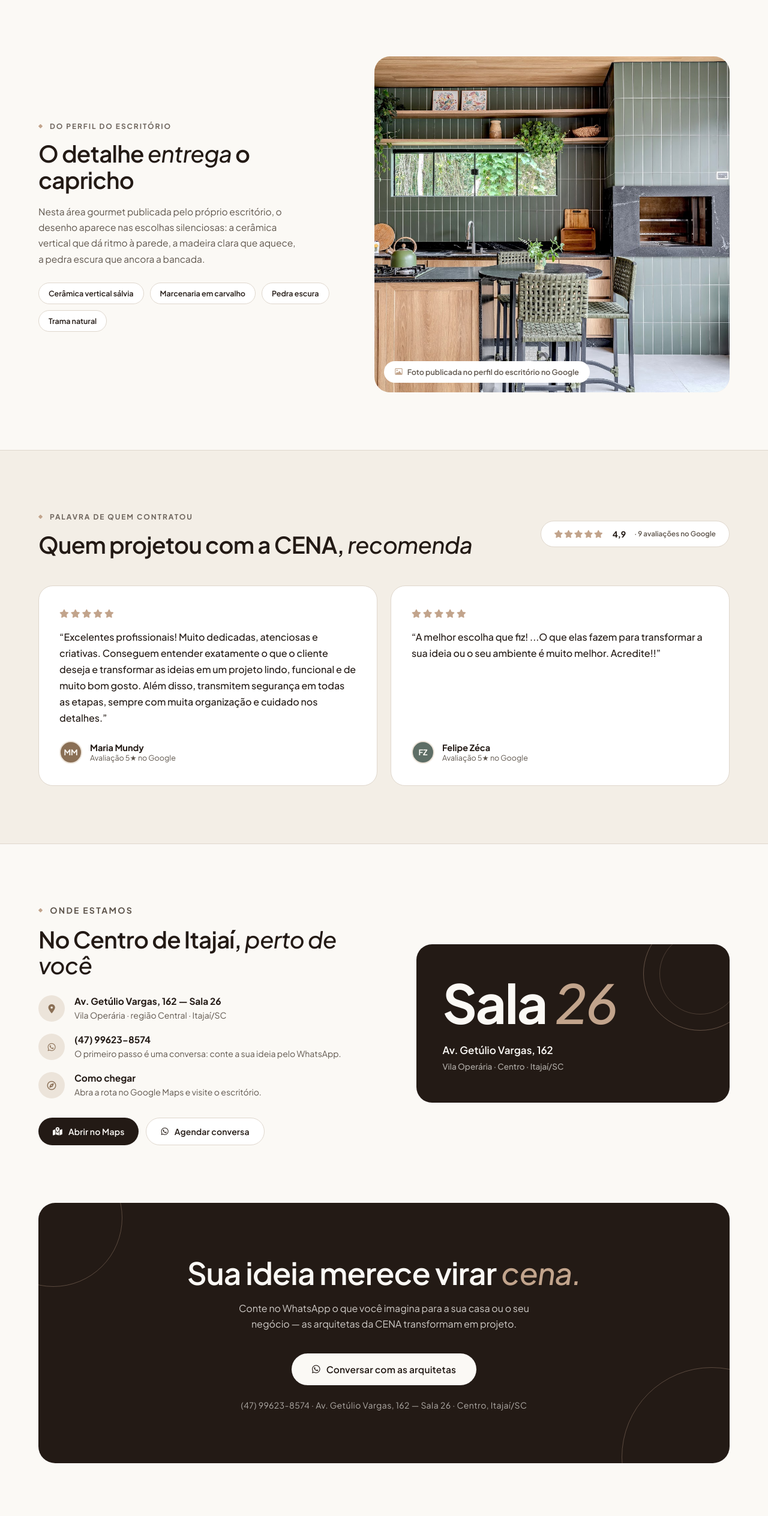
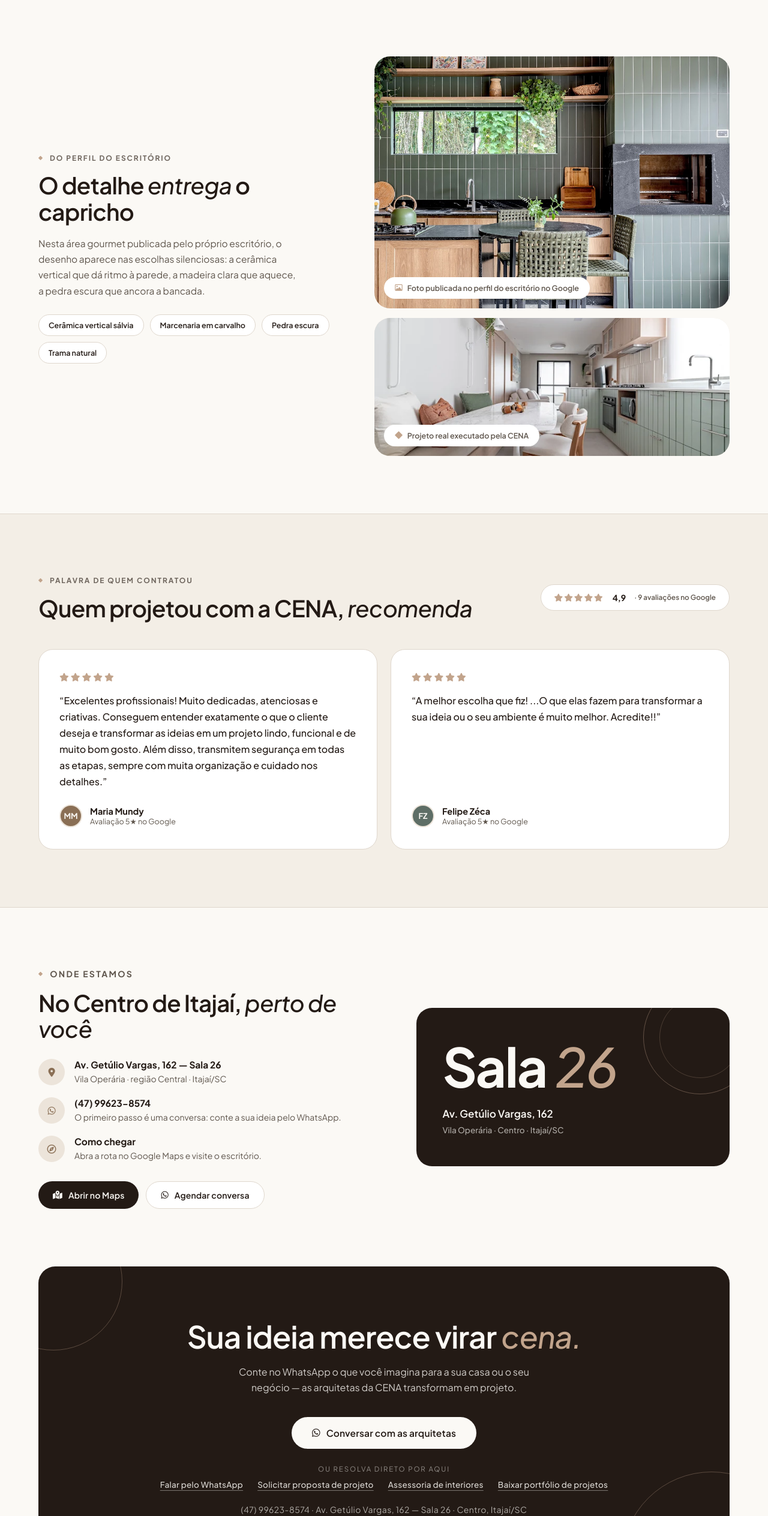
Before and after one commit to LucasHang/LucasHang.github.io, a plain HTML site: page cena-arquitetura/index.html in a window 1280 px wide. Shown: the part 3813-6340 px from the top of the page at 60% size. Drawn offline with Linux system fonts and the light colour scheme.

Commit message:
v2: RESSA fade da faixa; SL fotos+credenciais Lucidi (entrevista); CENA foto projeto real + links externos

```diff
--- a/cena-arquitetura/index.html
+++ b/cena-arquitetura/index.html
@@ -169,6 +169,16 @@
 .detail-pic img{width:100%;height:560px;object-fit:cover}
 .detail-pic .tag{position:absolute;left:16px;bottom:16px;background:var(--white);border-radius:9999px;padding:10px 18px;font-size:12.5px;font-weight:600;color:var(--sub);display:inline-flex;align-items:center;gap:8px}
 .detail-pic .tag i{color:var(--caramel)}
+.detail-pic.duo{border-radius:0;overflow:visible;background:transparent;display:flex;flex-direction:column;gap:16px}
+.detail-pic.duo figure{position:relative;margin:0;border-radius:26px;overflow:hidden;background:var(--sand)}
+.detail-pic.duo img{display:block;width:100%;object-fit:cover;height:auto}
+.detail-pic.duo .duo-main img{height:420px}
+.detail-pic.duo .duo-sub img{height:230px}
+.cta-links-sep{font-size:11.5px;letter-spacing:.16em;text-transform:uppercase;color:rgba(251,249,245,.5);margin:26px 0 10px;position:relative}
+.cta-links{display:flex;flex-wrap:wrap;gap:10px 24px;justify-content:center;position:relative}
+.cta-links a{color:rgba(251,249,245,.85);font-size:13.5px;font-weight:500;letter-spacing:.02em;text-decoration:underline;text-underline-offset:4px;text-decoration-color:rgba(251,249,245,.4);transition:color .2s}
+.cta-links a:hover{color:#fff}
+@media (max-width:980px){.detail-pic.duo .duo-main img{height:320px}.detail-pic.duo .duo-sub img{height:200px}}
 
 /* ---------- reviews ---------- */
 .reviews{background:var(--sand-soft);border-top:1px solid var(--line);border-bottom:1px solid var(--line)}
@@ -445,9 +455,15 @@
         <span>Cerâmica vertical sálvia</span><span>Marcenaria em carvalho</span><span>Pedra escura</span><span>Trama natural</span>
       </div>
     </div>
-    <div class="detail-pic rv">
-      <img src="gallery/gal-01.jpg" alt="Área gourmet projetada pelo escritório, em enquadramento vertical: ilha em carvalho, cerâmica verde e churrasqueira em pedra" loading="lazy">
-      <span class="tag"><i class="fa-regular fa-image"></i> Foto publicada no perfil do escritório no Google</span>
+    <div class="detail-pic duo rv">
+      <figure class="duo-main">
+        <img src="gallery/gal-01.jpg" alt="Área gourmet projetada pelo escritório, em enquadramento vertical: ilha em carvalho, cerâmica verde e churrasqueira em pedra" loading="lazy">
+        <span class="tag"><i class="fa-regular fa-image"></i> Foto publicada no perfil do escritório no Google</span>
+      </figure>
+      <figure class="duo-sub">
+        <img src="assets/cena-projeto-real.webp" alt="Cozinha integrada projetada pela CENA: mesa marmorizada, armários ripados verde-claro e marcenaria clara — projeto real" loading="lazy">
+        <span class="tag"><i class="fa-solid fa-diamond"></i> Projeto real executado pela CENA</span>
+      </figure>
     </div>
   </div>
 </section>
@@ -511,6 +527,13 @@
       <h2>Sua ideia merece virar <em>cena.</em></h2>
       <p>Conte no WhatsApp o que você imagina para a sua casa ou o seu negócio — as arquitetas da CENA transformam em projeto.</p>
       <a class="btn btn-invert" href="https://wa.me/5547996238574?text=Ol%C3%A1%21%20Vi%20a%20p%C3%A1gina%20da%20CENA%20arquitetura%20e%20quero%20conversar%20sobre%20um%20projeto." target="_blank" rel="noopener"><i class="fa-brands fa-whatsapp"></i> Conversar com as arquitetas</a>
+      <div class="cta-links-sep">ou resolva direto por aqui</div>
+      <div class="cta-links">
+        <a href="https://tr.ee/_5hYvs4gjw" target="_blank" rel="noopener">Falar pelo WhatsApp</a>
+        <a href="https://docs.google.com/forms/d/e/1FAIpQLSfqC8mJMmz8CH2oyZjtylgETba57rniNhri4sfhCHwBvV_ymg/viewform" target="_blank" rel="noopener">Solicitar proposta de projeto</a>
+        <a href="https://docs.google.com/forms/d/e/1FAIpQLSccUp3C6RB5KvQJlrG2BG6wEzTfCasuKDfSqKBXVw6XtaDnAA/viewform" target="_blank" rel="noopener">Assessoria de interiores</a>
+        <a href="https://drive.google.com/file/d/1ZXELOTVCK6Zp-78CtOH0r-UmFJfSN1lZ/view" target="_blank" rel="noopener">Baixar portfólio de projetos</a>
+      </div>
       <span class="fone">(47) 99623-8574 · Av. Getúlio Vargas, 162 — Sala 26 · Centro, Itajaí/SC</span>
     </div>
   </div>
```
Also changed, not shown: ressa-beleza-cuidado/index.html (+4 -1 lines), sl-mercado-luxo/index.html (+23 -4 lines), cena-arquitetura/assets/cena-projeto-real.webp (added), sl-mercado-luxo/assets/lucidi-local.webp (added), sl-mercado-luxo/assets/lucidi-retrato.webp (added).
